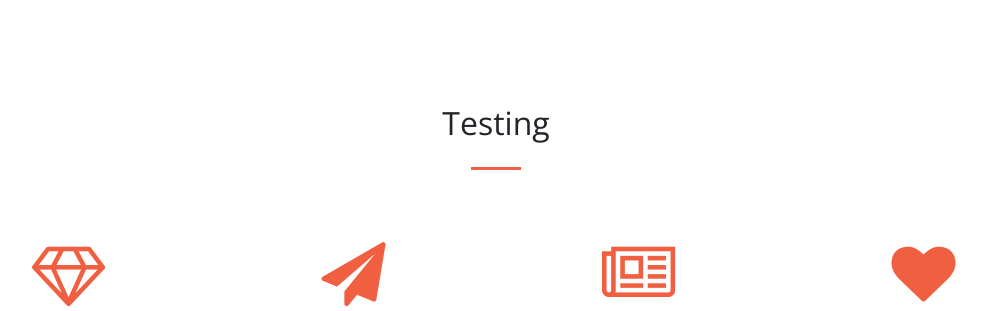
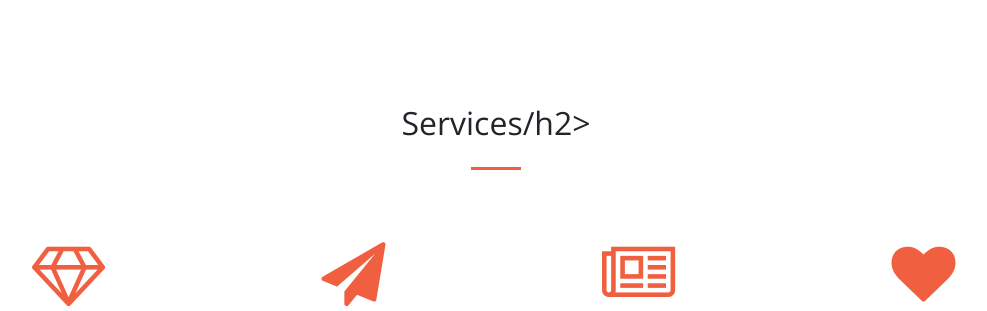
Before and after one commit to januariocosta84/wecreateapp, a Django app: page / in a window 1280 px wide. Shown: the part 1225-1536 px from the top of the page, without its empty margins (144-1131 px from the left). Run offline with Django 3.2, Linux system fonts and the light colour scheme; some libraries are stand-ins or nearby versions.

Commit message:
make it better

```diff
--- a/inventory/templates/index.html
+++ b/inventory/templates/index.html
@@ -98,7 +98,7 @@
       <div class="container">
         <div class="row">
           <div class="col-lg-12 text-center">
-            <h2 class="section-heading">Testing</h2>
+            <h2 class="section-heading">Services/h2>
             <hr class="my-4">
           </div>
         </div>
```
